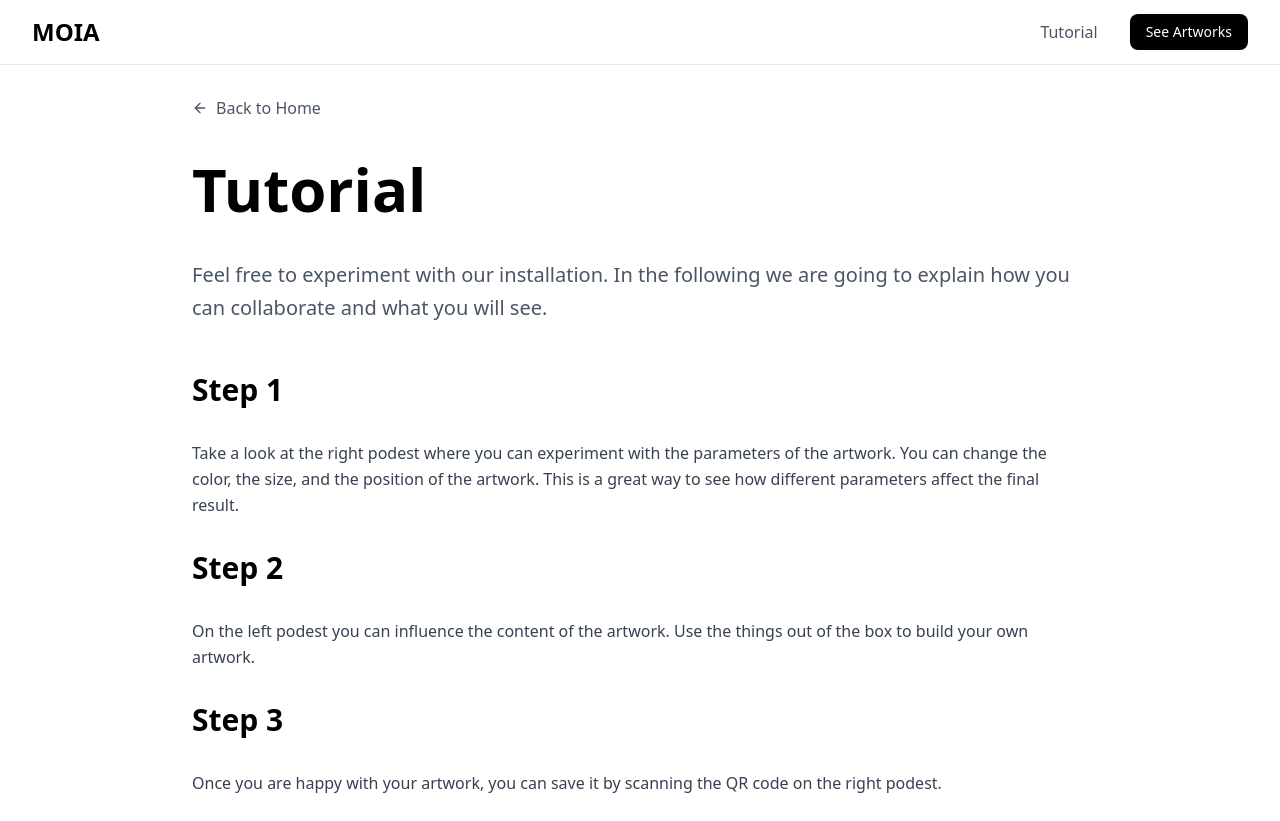
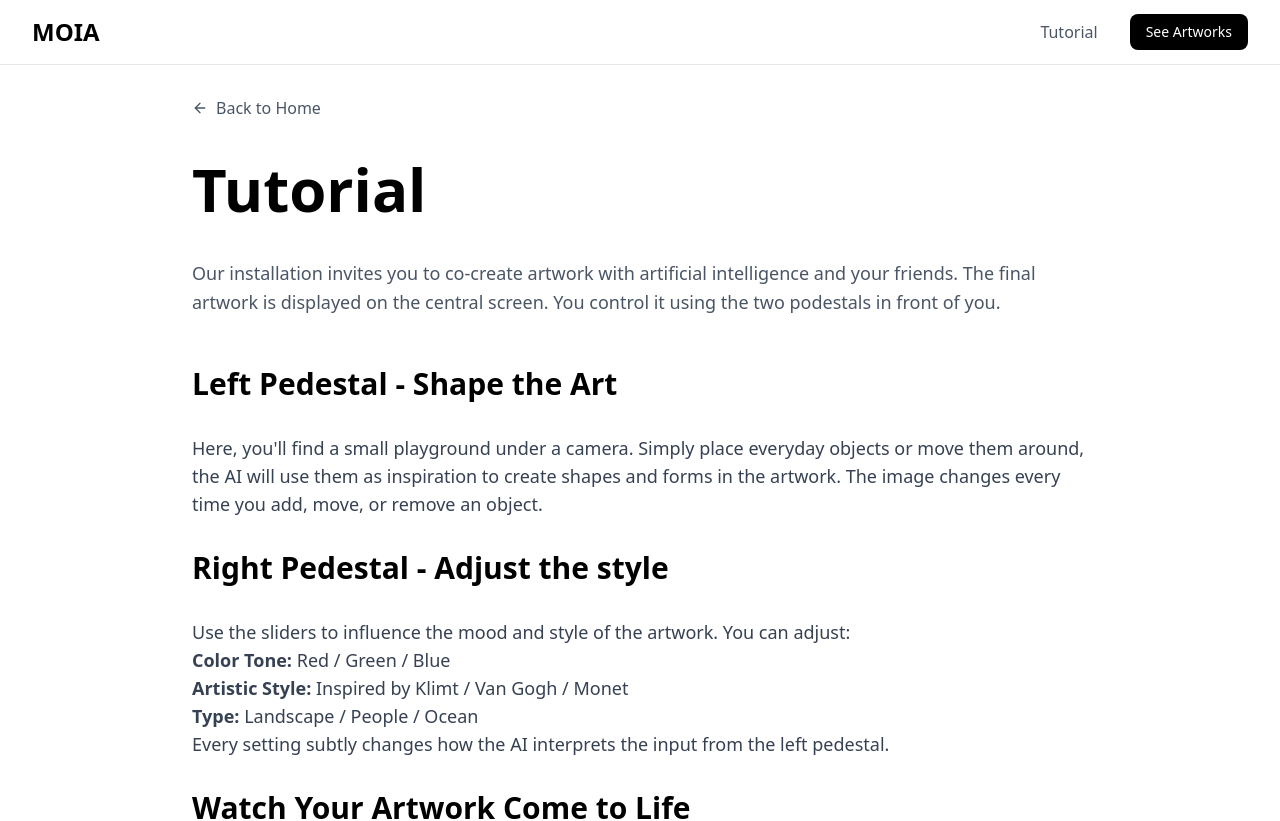
Before and after one commit to projektmodul-ki/web, a Next.js app: page /tutorial in a window 1280 px wide. Shown: the top 821 px of the page. Built offline with nearby package versions, Linux system fonts and the light colour scheme.

Commit message:
feat: add tutorial and remove trailer card

```diff
--- a/src/app/page.tsx
+++ b/src/app/page.tsx
@@ -138,17 +138,6 @@ export default function Home() {
                 </p>
               </CardContent>
             </Card>
-            <Card>
-              <CardHeader>
-                <CardTitle className="text-lg font-bold">Der Trailer</CardTitle>
-              </CardHeader>
-              <CardContent>
-                <p className="text-gray-600">
-                  Lorem ipsum dolor sit amet, consectetur adipiscing elit. Sed
-                  do eiusmod tempor incididunt ut labore et dolore magna aliqua.
-                </p>
-              </CardContent>
-            </Card>
           </div>
         </div>
       </section>
--- a/src/app/tutorial/page.tsx
+++ b/src/app/tutorial/page.tsx
@@ -23,9 +23,8 @@ export default function Tutorial() {
             Tutorial
           </h1>
 
-          <p className="text-xl text-gray-600 leading-relaxed">
-            Feel free to experiment with our installation. In the following we
-            are going to explain how you can collaborate and what you will see.
+          <p className="text-lg text-gray-600 leading-relaxed">
+            Our installation invites you to co-create artwork with artificial intelligence and your friends. The final artwork is displayed on the central screen. You control it using the two podestals in front of you.
           </p>
         </div>
       </section>
@@ -34,38 +33,51 @@ export default function Tutorial() {
       <section className="py-8 px-4 sm:px-6 lg:px-8">
         <div className="max-w-4xl mx-auto pb-8">
           <div className="prose prose-lg max-w-none">
-            <h2 className="text-3xl font-bold text-black mb-8">Step 1</h2>
+            <h2 className="text-3xl font-bold text-black mb-8">Left Pedestal - Shape the Art</h2>
 
             <div className="space-y-6 text-gray-700 leading-relaxed">
-              <p>
-                Take a look at the right podest where you can experiment with
-                the parameters of the artwork. You can change the color, the
-                size, and the position of the artwork. This is a great way to
-                see how different parameters affect the final result.
+              <p className="text-lg">
+                Here, you'll find a small playground under a camera.
+                Simply place everyday objects or move them around, the AI will use them as inspiration to create shapes and forms in the artwork.
+                The image changes every time you add, move, or remove an object.
               </p>
             </div>
           </div>
         </div>
         <div className="max-w-4xl mx-auto pb-8">
           <div className="prose prose-lg max-w-none">
-            <h2 className="text-3xl font-bold text-black mb-8">Step 2</h2>
+            <h2 className="text-3xl font-bold text-black mb-8">Right Pedestal - Adjust the style</h2>
 
             <div className="space-y-6 text-gray-700 leading-relaxed">
-              <p>
-                On the left podest you can influence the content of the artwork.
-                Use the things out of the box to build your own artwork.
+              <p className="text-lg">
+                Use the sliders to influence the mood and style of the artwork. You can adjust: < br/>
+                <strong>Color Tone:</strong> Red / Green / Blue < br/>
+                <strong>Artistic Style:</strong> Inspired by Klimt / Van Gogh / Monet < br/>
+                <strong>Type:</strong> Landscape / People / Ocean < br/>
+                Every setting subtly changes how the AI interprets the input from the left pedestal.
               </p>
             </div>
           </div>
         </div>
         <div className="max-w-4xl mx-auto pb-8">
           <div className="prose prose-lg max-w-none">
-            <h2 className="text-3xl font-bold text-black mb-8">Step 3</h2>
+            <h2 className="text-3xl font-bold text-black mb-8">Watch Your Artwork Come to Life</h2>
 
             <div className="space-y-6 text-gray-700 leading-relaxed">
-              <p>
-                Once you are happy with your artwork, you can save it by
-                scanning the QR code on the right podest.
+              <p className="text-lg">
+                As you interact with both pedestals, the artwork on the screen evolves in real time.
+              </p>
+            </div>
+          </div>
+        </div>
+
+        <div className="max-w-4xl mx-auto pb-8">
+          <div className="prose prose-lg max-w-none">
+            <h2 className="text-3xl font-bold text-black mb-8">Take your art with you</h2>
+
+            <div className="space-y-6 text-gray-700 leading-relaxed">
+              <p className="text-lg">
+                Once you are happy with your artwork, you can save it by scanning the QR code on the right pedestal. you can also browse a digital gallery of creations by other visitors on our website.
               </p>
             </div>
           </div>
```
